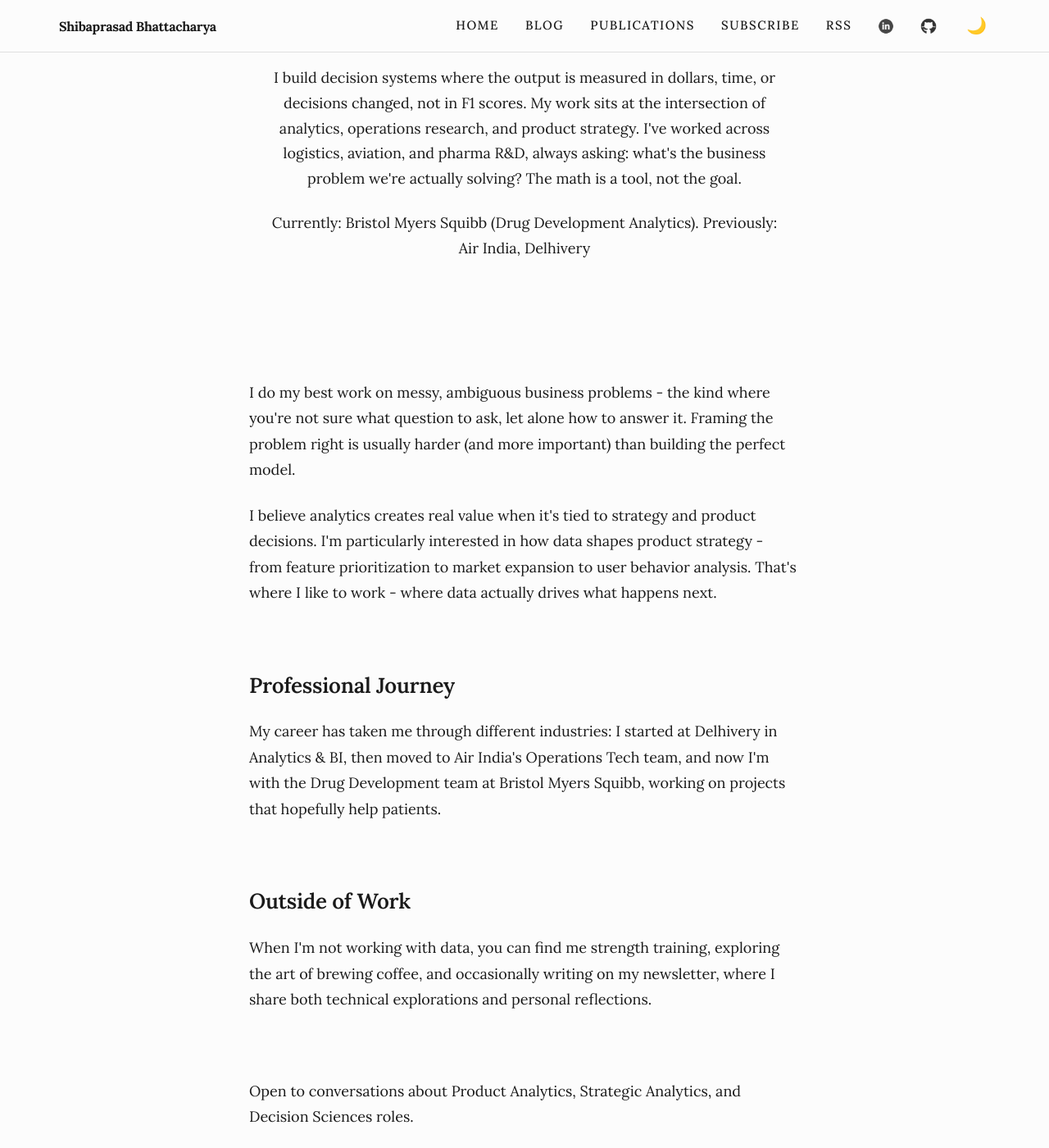
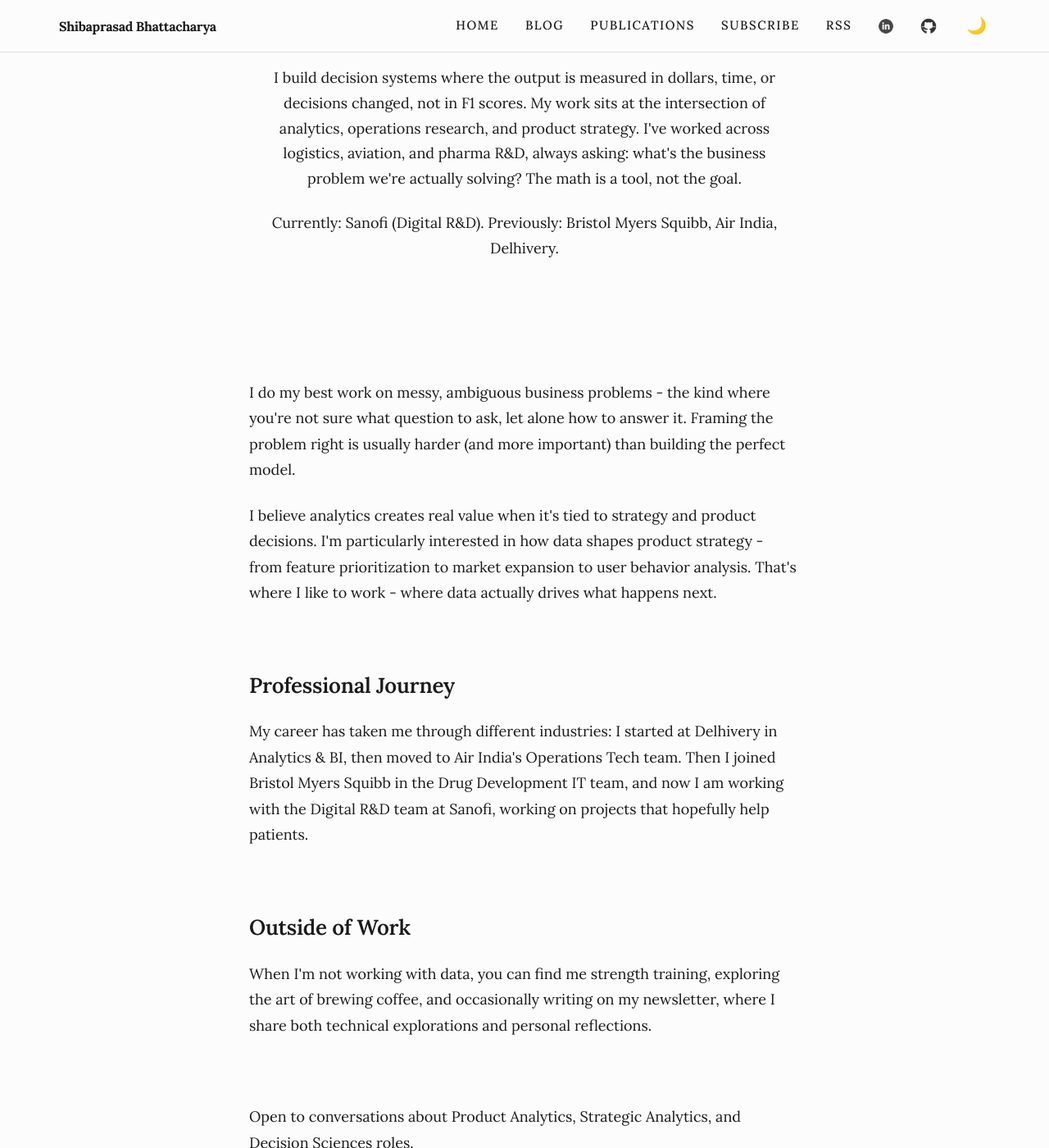
Before and after one commit to shibaprasadb/shibaprasadb.github.io, a Jekyll site: the page built from index.html, in a window 1280 px wide and 1400 px high, scrolled down 408 px. Shown: the whole window at 82% size. Built offline with Jekyll 4.4.1, drawn with Linux system fonts in a browser that asks for light colours.

Commit message:
Update about section with Sanofi and career progression

```diff
--- a/index.html
+++ b/index.html
@@ -14,7 +14,7 @@ title: Shibaprasad Bhattacharya
     </p>
     <div class="hero-intro">
       <p>I build decision systems where the output is measured in dollars, time, or decisions changed, not in F1 scores. My work sits at the intersection of analytics, operations research, and product strategy. I've worked across logistics, aviation, and pharma R&D, always asking: what's the business problem we're actually solving? The math is a tool, not the goal.</p>
-      <p>Currently: Bristol Myers Squibb (Drug Development Analytics). Previously: Air India, Delhivery</p>
+      <p>Currently: Sanofi (Digital R&D). Previously: Bristol Myers Squibb, Air India, Delhivery.</p>
     </div>
   </div>
 </header>
@@ -28,7 +28,7 @@ title: Shibaprasad Bhattacharya
 
   <div class="section">
     <h3>Professional Journey</h3>
-    <p>My career has taken me through different industries: I started at Delhivery in Analytics &amp; BI, then moved to Air India's Operations Tech team, and now I'm with the Drug Development team at Bristol Myers Squibb, working on projects that hopefully help patients.</p>
+    <p>My career has taken me through different industries: I started at Delhivery in Analytics &amp; BI, then moved to Air India's Operations Tech team. Then I joined Bristol Myers Squibb in the Drug Development IT team, and now I am working with the Digital R&amp;D team at Sanofi, working on projects that hopefully help patients.</p>
   </div>
 
   <div class="section">
```
